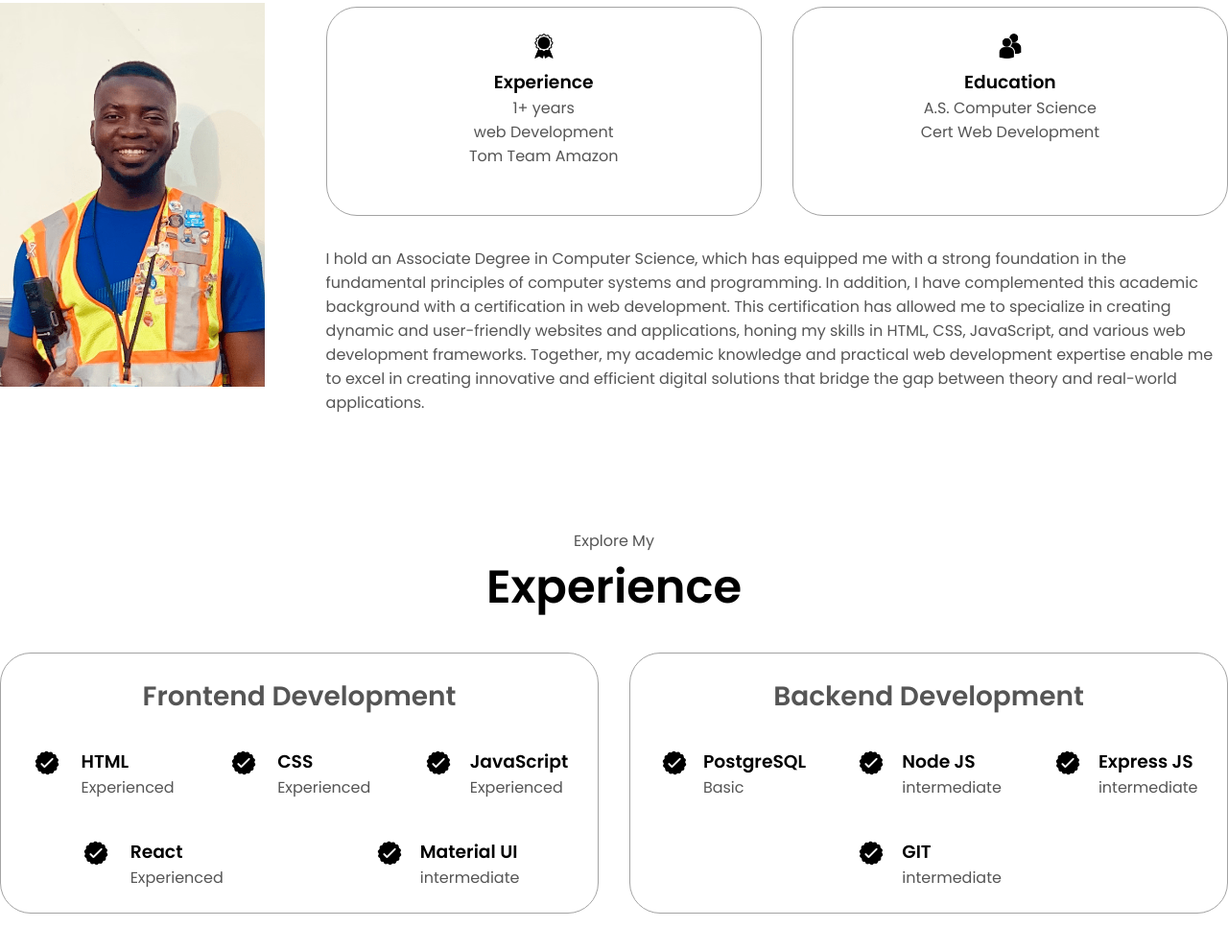
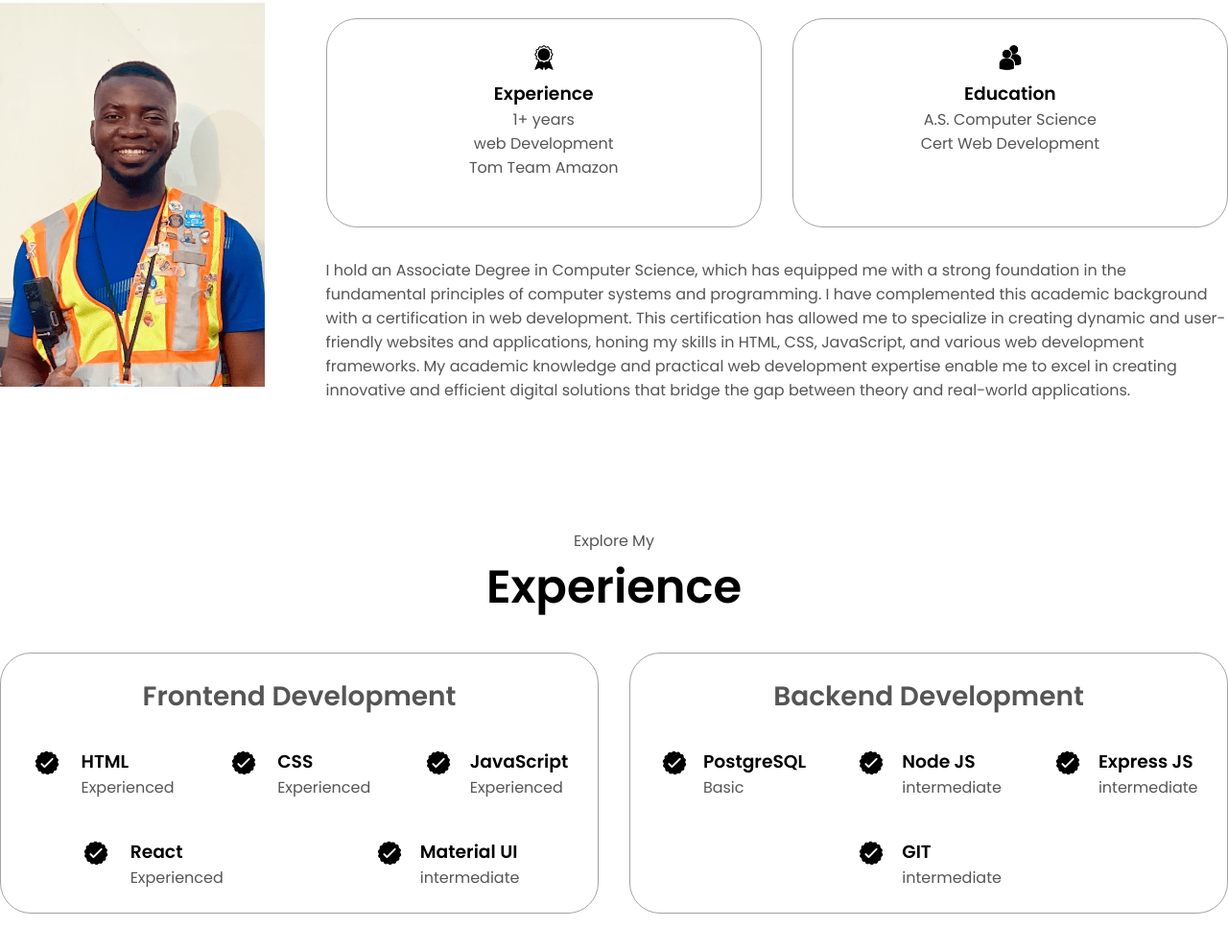
Before and after one commit to Akanoas/Responsive-Portfolio, a plain HTML site: page index.html in a window 1280 px wide. Shown: the part 1097-2088 px from the top of the page at 96% size. Drawn offline with Linux system fonts and the light colour scheme.

Commit message:
grammar fixed

```diff
--- a/index.html
+++ b/index.html
@@ -119,15 +119,14 @@
             <p>
               I hold an Associate Degree in Computer Science, which has equipped
               me with a strong foundation in the fundamental principles of
-              computer systems and programming. In addition, I have complemented
-              this academic background with a certification in web development.
-              This certification has allowed me to specialize in creating
-              dynamic and user-friendly websites and applications, honing my
-              skills in HTML, CSS, JavaScript, and various web development
-              frameworks. Together, my academic knowledge and practical web
-              development expertise enable me to excel in creating innovative
-              and efficient digital solutions that bridge the gap between theory
-              and real-world applications.
+              computer systems and programming. I have complemented this
+              academic background with a certification in web development. This
+              certification has allowed me to specialize in creating dynamic and
+              user-friendly websites and applications, honing my skills in HTML,
+              CSS, JavaScript, and various web development frameworks. My
+              academic knowledge and practical web development expertise enable
+              me to excel in creating innovative and efficient digital solutions
+              that bridge the gap between theory and real-world applications.
             </p>
           </div>
         </div>
```
